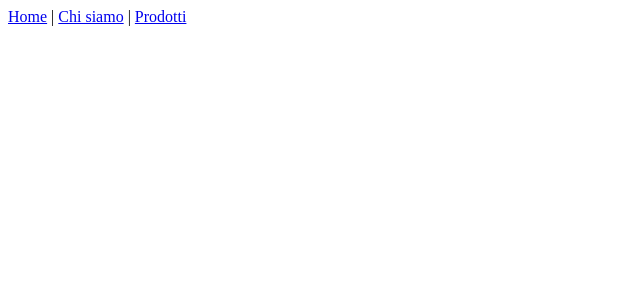
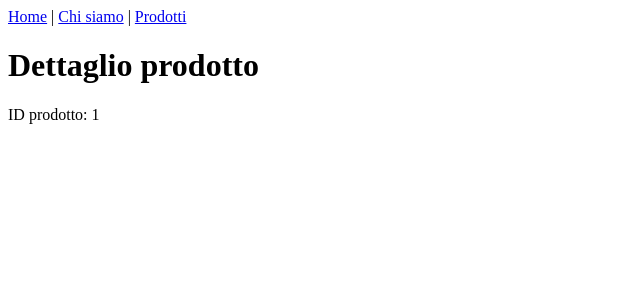
Before and after one commit to BrunoMaiolo/react-router, a React (Vite) app: page /products/1 in a window 1280 px wide. Shown: the top 300 px of the page, without its empty margins (0-640 px from the left). Built offline with nearby package versions, Linux system fonts and the light colour scheme.

Commit message:
Aggiunto dettaglio prodotto con routing dinamico

```diff
--- a/src/App.jsx
+++ b/src/App.jsx
@@ -2,6 +2,7 @@ import { Routes, Route, Link } from "react-router-dom";
 import Home from "./pages/Home";
 import About from "./pages/About";
 import Products from "./pages/Products";
+import ProductDetail from "./pages/ProductsDetail";
 
 function App() {
   return (
@@ -16,6 +17,7 @@ function App() {
         <Route path="/" element={<Home />} />
         <Route path="/about" element={<About />} />
         <Route path="/products" element={<Products />} />
+        <Route path="/products/:id" element={<ProductDetail />} />
       </Routes>
     </>
   );
--- a/src/pages/ProductsDetail.jsx
+++ b/src/pages/ProductsDetail.jsx
@@ -0,0 +1,14 @@
+import { useParams } from "react-router-dom";
+
+function ProductDetail() {
+  const { id } = useParams();
+
+  return (
+    <div>
+      <h1>Dettaglio prodotto</h1>
+      <p>ID prodotto: {id}</p>
+    </div>
+  );
+}
+
+export default ProductDetail;
```
